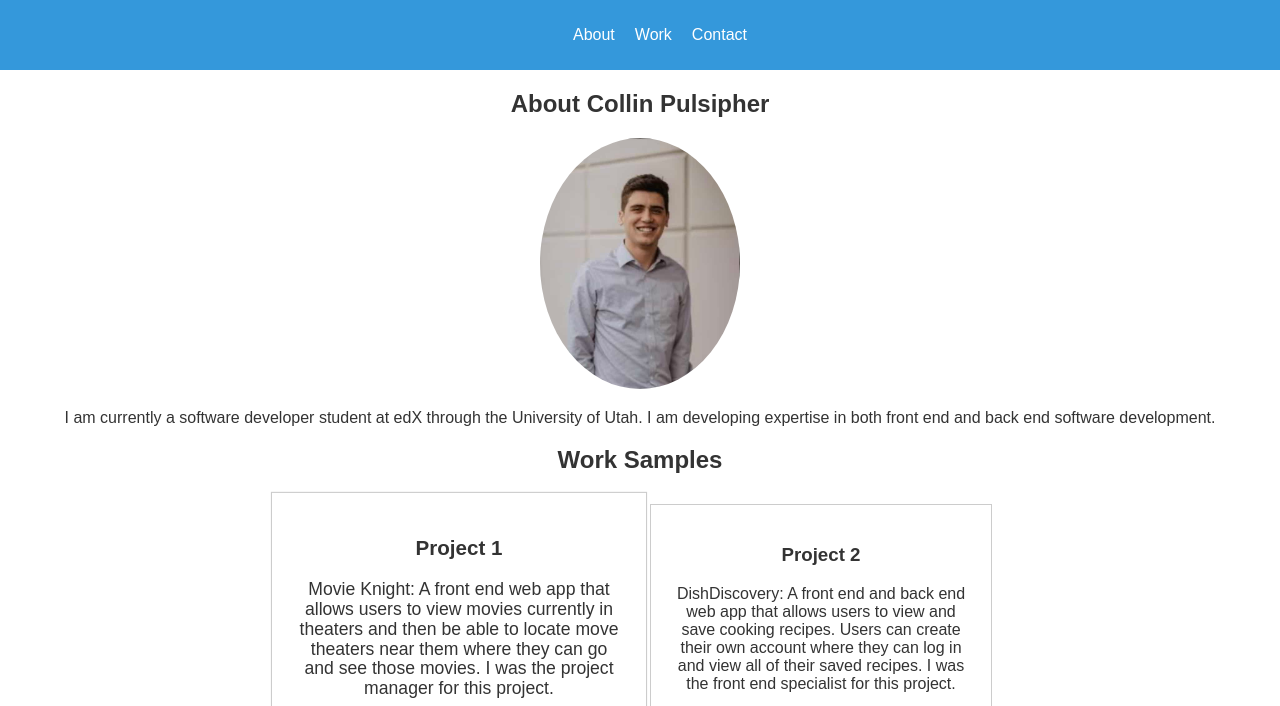
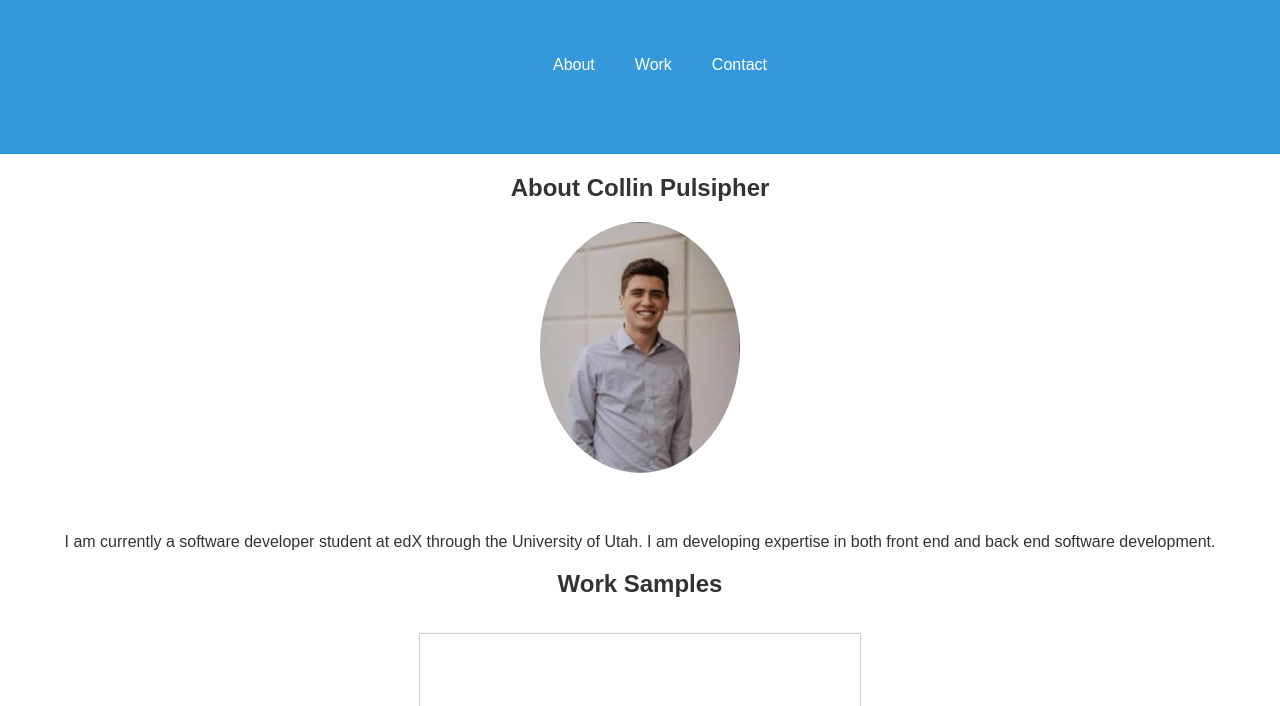
Before and after one commit to cpulsipher24/Portfolio, a plain HTML site: page Assets/index.html in a window 1280 px wide. Shown: the top 706 px of the page. Drawn offline with Linux system fonts and the light colour scheme.

Commit message:
Final changes

```diff
--- a/Assets/style.css
+++ b/Assets/style.css
@@ -12,7 +12,7 @@ body {
 
 header {
     background-color: var(--primary-color);
-    padding: 10px 0;
+    padding: 40px 0; /* Increased padding for more height */
 }
 
 /* Styling for avatar image. */
@@ -21,17 +21,18 @@ header {
     height: auto;
     border-radius: 50%;
     display: block;
-    margin: 0 auto 20px;
+    margin: 0 auto 60px; /* Increased margin for more height */
 }
 
 nav ul {
     display: flex;
     justify-content: center;
     list-style: none;
+    margin-bottom: 40px; /* Increased margin for more height */
 }
 
 nav ul li {
-    margin: 0 10px;
+    margin: 0 20px; /* Increased margin for more space between navigation items */
 }
 
 nav ul li a {
@@ -42,22 +43,22 @@ nav ul li a {
 /* Work sample layout using flexbox and larger image */
 .work-samples {
     display: flex;
-    flex-wrap: wrap;
-    justify-content: center; /* Center the work samples horizontally */
-    margin: auto; /* Center the .work-samples container */
+    flex-direction: column;
+    align-items: center;
+    margin: auto;
 }
 
 .work-sample {
     border: 1px solid #ccc;
-    padding: 20px;
-    margin: 10px;
+    padding: 50px;
+    margin: 30px;
     max-width: 300px;
-    text-align: center; /* Center text inside the work sample */
+    text-align: center;
 }
 
 .work-sample.larger img {
-    width: 100%; /* Make the larger image fit within the container */
-    max-width: 100%; /* Ensure the image does not exceed its original size */
+    width: 100%;
+    max-width: 100%;
     height: auto;
 }
 
@@ -73,6 +74,6 @@ nav ul li a {
 
 footer {
     text-align: center;
-    padding: 10px;
+    padding: 40px;
     background-color: #f2f2f2;
 }
```
